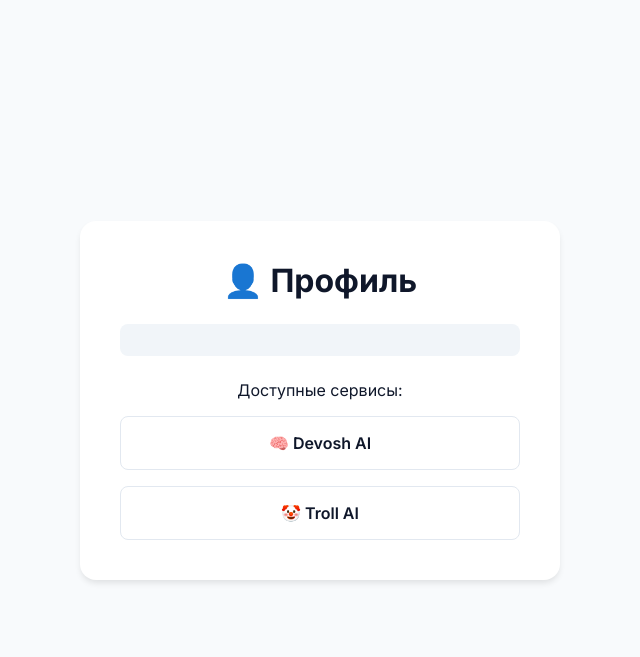
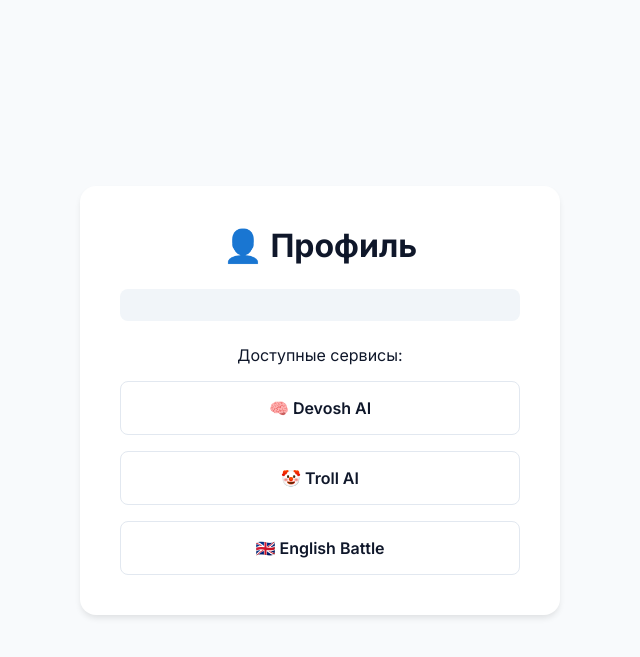
Before and after one commit to azamuray/chuvala, a Python web app: template app/templates/dashboard.html in a window 1280 px wide. Shown: the top 657 px of the page, without its empty margins (320-960 px from the left). Run offline with Jinja, Linux system fonts and the light colour scheme; the template is opened without the code that fills it, so the values that code supplies are empty.

Commit message:
add English Battle app to dashboard

```diff
--- a/app/templates/dashboard.html
+++ b/app/templates/dashboard.html
@@ -97,6 +97,9 @@
             <a href="https://trollai.ru?token={{ token }}" class="service-btn">
                 🤡 Troll AI
             </a>
+            <a href="https://ingals.ru?token={{ token }}" class="service-btn">
+                🇬🇧 English Battle
+            </a>
         </div>
     </div>
 </body>
```
